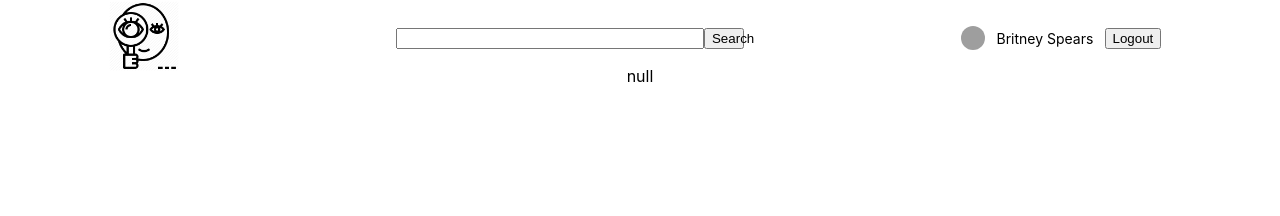
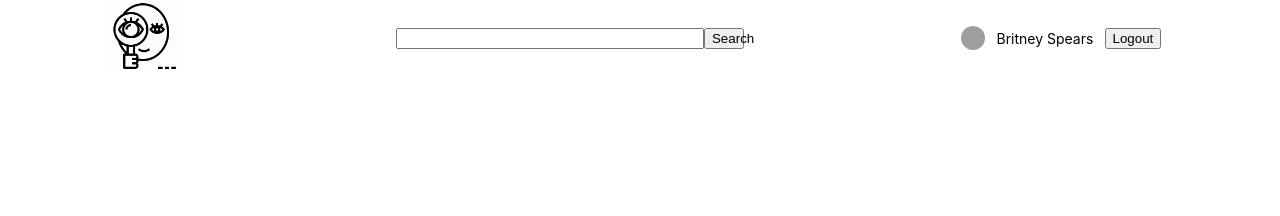
Before and after one commit to goseeya/Albumsexplorer, a React (Create React App) app: page / in a window 1280 px wide. Shown: the top 216 px of the page. Built offline with nearby package versions, Linux system fonts and the light colour scheme; grey boxes are pictures that could not be loaded.

Commit message:
Add fetching username

```diff
--- a/src/components/Navigation/Sidebar/AlbumItem/AlbumItem.js
+++ b/src/components/Navigation/Sidebar/AlbumItem/AlbumItem.js
@@ -1,15 +1,27 @@
-import React from 'react';
-import { StyledAlbumItem } from './AlbumItem.styled';
+import React, { useState, useEffect } from 'react';
+import { useSelector, useDispatch } from 'react-redux';import { StyledAlbumItem } from './AlbumItem.styled';
+import axios from 'axios';
 
-const AlbumItem = ({ onAlbumClick, key, title, src, width, height }) => {
+const AlbumItem = ({ onAlbumClick, key, title, userId }) => {
+  const [username, setUsername] = useState(null);
+
+  useEffect( () => {
+    axios.get(
+      `https://jsonplaceholder.typicode.com/users/${userId}`
+  )
+  .then(res => {
+    console.log(res)
+    setUsername(res.data.username)
+  });
+});
+
   return (
     <StyledAlbumItem>
-      <div
+      { username && <div
         onClick={onAlbumClick}
         key={key}>
-        <img alt="albumItem" src={src} width={width} height={height} />
-        <div>{title}</div>
-      </div>
+        AlbumItem<div>{username}</div>
+      </div> }
     </StyledAlbumItem>
   )
 }
--- a/src/containers/Sidebar/Sidebar.js
+++ b/src/containers/Sidebar/Sidebar.js
@@ -1,4 +1,4 @@
-import React, { useState } from 'react';
+import React, { useState, useEffect } from 'react';
 import { useSelector, useDispatch } from 'react-redux';
 import { StyledSidebar } from './Sidebar.styled';
 import AlbumItem from '../../components/Navigation/Sidebar/AlbumItem/AlbumItem';
@@ -12,25 +12,33 @@ const Sidebar = () => {
 
   const [usernames, setUsernames] = useState(null);
   let userNames = null;
-
+  let userNamesReady = false;
+  let albumsToRender = null;
   const openMain = (albumId) => {
     dispatch(actions.fetchMainAlbum(albumId))
   }
   console.log(users);
-  // const getUserByUserId = () => {
-  //   axios.get(`https://jsonplaceholder.typicode.com/users`)
-  //    .then(res =>
-  //      console.log(res)
-  //      // {
-  //      // setUsernames(res.data);
-  //    //   dispatch(fetchAlbumsSuccess(res))})
-  //    // .catch(error => {
-  //    //  dispatch(fetchAlbumsFail());
-  //    // return res.data;
-  //    // res.json()
-  //   // }
+  // const getUsernameByUserId = (userId) => {
+  //   let response = null;
+
+  //   axios.get(`https://jsonplaceholder.typicode.com/users/${userId}`)
+  //    .then(res => {
+  //      console.log(res.data.username)
+  //      response = res.data.username
+  //    })
+  //    return 'UsrFromFunc' + response
+    //  return response;
+      //  console.log(res)
+       // {
+       // setUsernames(res.data);
+     //   dispatch(fetchAlbumsSuccess(res))})
+     // .catch(error => {
+     //  dispatch(fetchAlbumsFail());
+     // return res.data;
+     // res.json()
+    // }
   // )
-  //   .then(res => userNames = res)
+    // .then(res => userNames = res)
   // }
   //
   //
@@ -38,15 +46,23 @@ const Sidebar = () => {
   // console.log(getUserByUserId(1));
   // getUserByUserId();
 
+  // useEffect(() => {
+  //   albumsToRender = albums ? albums.data.map(album => <div><p>{album.title}</p><p style={{backgroundColor: 'pink'}}>Username: {getUsernameByUserId(album.userId)}</p></div>) : null
+  // })
+
   return (
     <StyledSidebar>
-    {albums && JSON.stringify(albums)}
-    {users && JSON.stringify(users)}
-
-    {JSON.stringify(userNames)}
-      { (albums && users) && (
-          albums.data.map(album => <div><p>{album.title}</p><p style={{backgroundColor: 'pink'}}>{users[album.userId]}</p></div>)
-        )}
+    {/* {albums && JSON.stringify(albums)} */}
+    {/* {users && JSON.stringify(users)} */}
+    {/* {JSON.stringify(albums)}
+    {albumsToRender} */}
+    { albums &&
+    albums.data.map(album =>
+  <AlbumItem
+    onAlbumClick={() => openMain(album.id)}
+    key={album.id}
+    title={'fdd'}
+    userId={album.userId} />)}
     </StyledSidebar>
   )
 }
--- a/src/containers/Topbar/Topbar.js
+++ b/src/containers/Topbar/Topbar.js
@@ -13,7 +13,7 @@ const Topbar = () => {
   const [searchValue, setSearchValue] = useState('');
 
   const onButtonClick = () => {
-    dispatch(actions.fetchAlbumsStart(searchValue));
+    dispatch(actions.fetchAlbumsStart(0,10));
     dispatch(actions.fetchUsersStart());
   }
 
--- a/src/store/actions/actions.js
+++ b/src/store/actions/actions.js
@@ -1,9 +1,9 @@
 import * as actionTypes from './actionTypes';
 import axios from 'axios';
 
-export const fetchAlbumsStart = () => {
+export const fetchAlbumsStart = (start, limit) => {
   return dispatch => {
-    axios.get('https://jsonplaceholder.typicode.com/albums')
+    axios.get(`https://jsonplaceholder.typicode.com/albums?_start=${start}&_limit=${limit}`)
      .then(res => {
        dispatch(fetchAlbumsSuccess(res))})
      .catch(error => {
```
